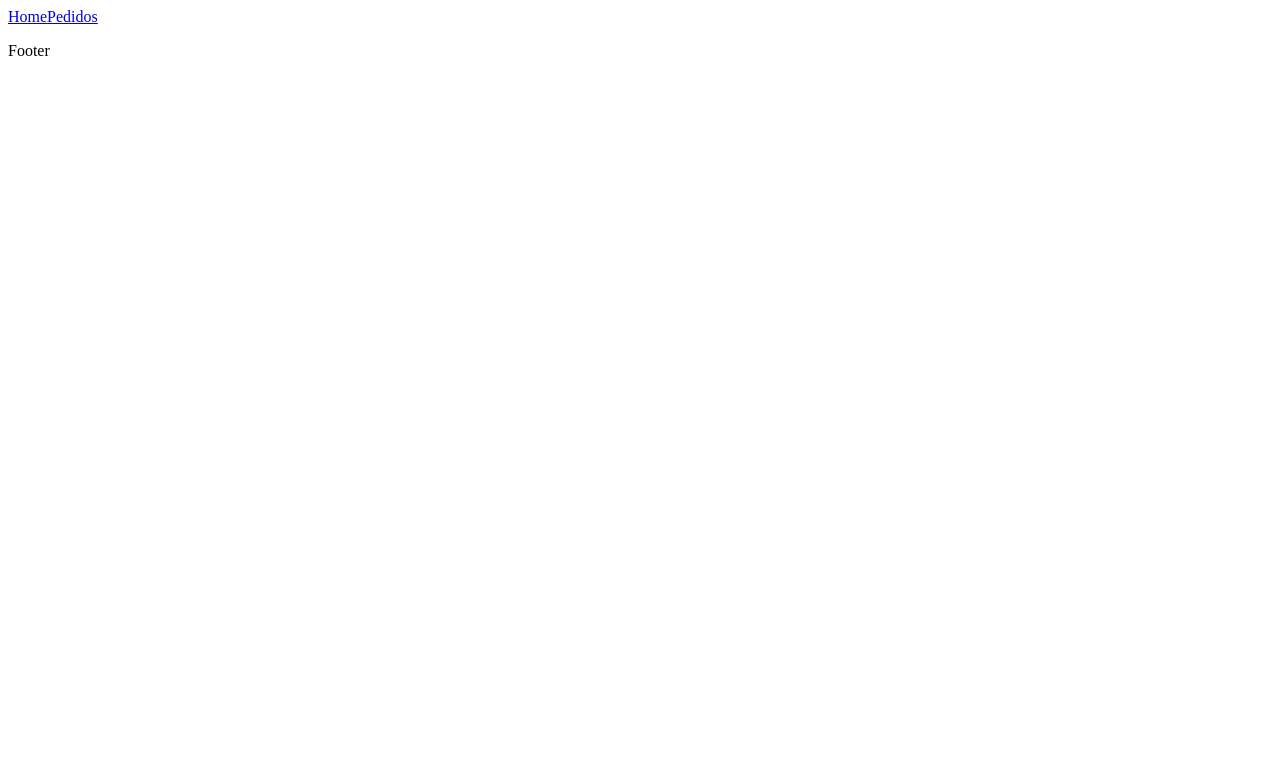
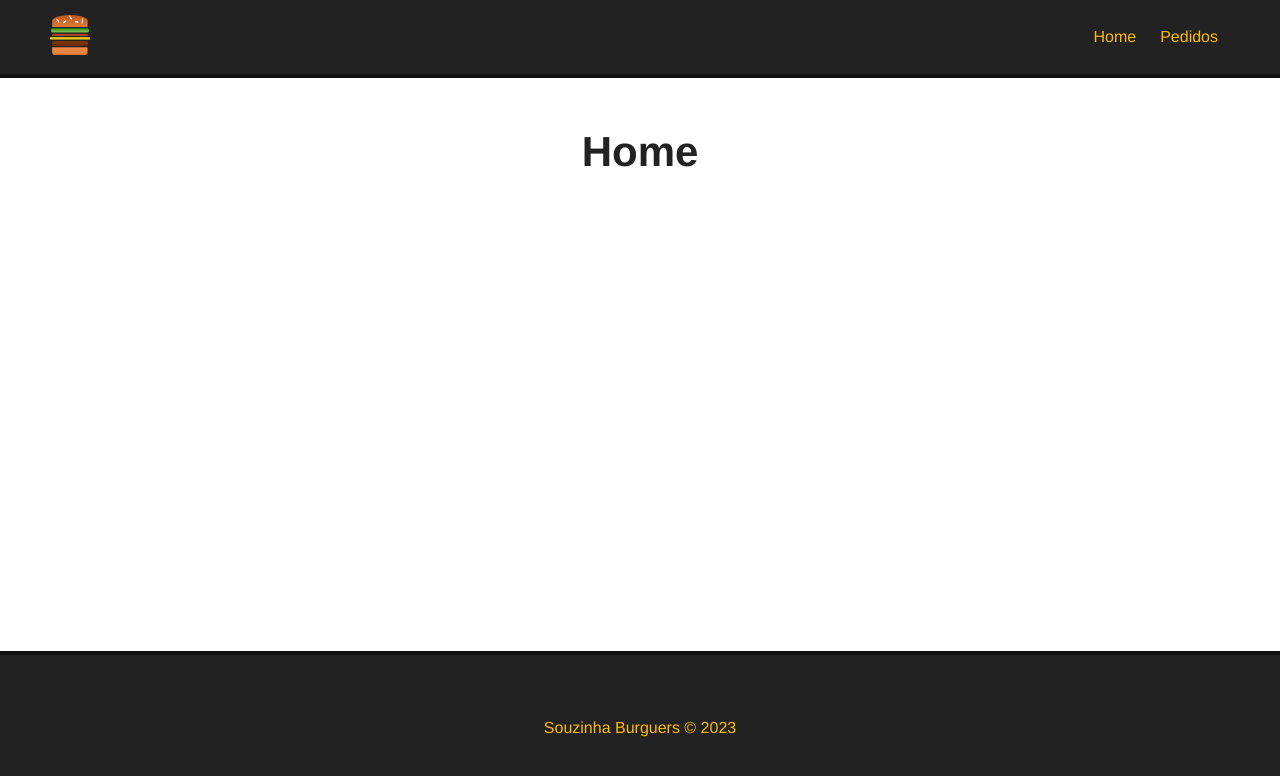
Before and after one commit to gabriel-souza9/vue, a Vue app in the folder app_burguer/: page / in a window 1280 px wide. Shown: the top 776 px of the page. Built offline with nearby package versions, Linux system fonts and the light colour scheme.

Commit message:
feat: criando componentes

```diff
--- a/app_burguer/public/index.html
+++ b/app_burguer/public/index.html
@@ -5,7 +5,7 @@
     <meta http-equiv="X-UA-Compatible" content="IE=edge">
     <meta name="viewport" content="width=device-width,initial-scale=1.0">
     <link rel="icon" href="<%= BASE_URL %>favicon.ico">
-    <title>Burguer Souzinha</title>
+    <title>Souzinha Burguers</title>
   </head>
   <body>
     <noscript>
--- a/app_burguer/src/App.vue
+++ b/app_burguer/src/App.vue
@@ -1,5 +1,5 @@
 <template>
-  <Navbar />
+  <Navbar :logo="logo_src" :alt="app_name"/>
   <router-view/>
   <Footer />
 </template>
@@ -12,11 +12,35 @@
     components: {
       Navbar,
       Footer
+    },
+    data(){
+      return {
+        logo_src: "/img/logo.png",
+        app_name: "Souzinha Burguers"
+      }
     }
   }
 </script>
 
 
 <style>
+* {
+  margin: 0;
+  padding: 0;
+  font-family: Helvetica;
+  box-sizing: border-box;
+}
 
+.main-container {
+  margin: 50px;
+  min-height: calc(100vh - 77px - 250px);
+
+}
+
+h1{
+  text-align: center;
+  font-size: 42px;
+  margin-bottom: 30px;
+  color: #222;
+}
 </style>
--- a/app_burguer/src/components/Footer.vue
+++ b/app_burguer/src/components/Footer.vue
@@ -1,5 +1,7 @@
 <template>
-<p>Footer</p>
+    <footer id="footer">
+        <p>Souzinha Burguers &copy; 2023</p>
+    </footer>
 </template>
 
 <script>
@@ -7,3 +9,16 @@
         name: "Footer",
     }
 </script>
+
+<style scoped>
+    #footer {
+        height: 150px;
+        background-color: #222;
+        border-top: 4px solid #111;
+        color: #fcba03;
+        display: flex;
+        align-items: center;
+        justify-content: center;
+        width: 100%;
+    }
+</style>
--- a/app_burguer/src/components/Navbar.vue
+++ b/app_burguer/src/components/Navbar.vue
@@ -1,7 +1,7 @@
 <template>
-    <nav>
-        <router-link to="/">
-            <img src="" id="logo"/>
+    <nav id="nav">
+        <router-link to="/" id="logo-url">
+            <img :src="logo" :alt="alt" id="logo"/>
         </router-link>
         <router-link to="/">Home</router-link>
         <router-link to="/pedidos">Pedidos</router-link>
@@ -12,11 +12,40 @@
 <script>
 
     export default {
-        name: "Navbar"
+        name: "Navbar",
+        props: ["logo", "alt"]
     }
 
 </script>
 
 <style scoped>
+#nav{
+    background-color: #222;
+    border-bottom: 4px solid #111;
+    padding: 15px 50px;
+    display: flex;
+    justify-content: flex-end;
+    align-items: center;
+}
+
+#nav a {
+    color: #fcba03;
+    text-decoration: none;
+    margin: 12px;
+    transition: .8s;
+}
+#nav a:hover {
+    color: #fff;
+}
+
+#nav #logo-url {
+    margin: auto;
+    margin-left: 0;
+}
+
+#logo {
+    height: 40px;
+    width: 40px;
+}
 
 </style>
--- a/app_burguer/src/views/HomeView.vue
+++ b/app_burguer/src/views/HomeView.vue
@@ -1,6 +1,6 @@
 <template>
-  <div class="home">
-
+  <div class="main-container">
+    <h1>Home</h1>
   </div>
 </template>
 
--- a/app_burguer/src/views/OrdersView.vue
+++ b/app_burguer/src/views/OrdersView.vue
@@ -1,5 +1,5 @@
 <template>
-  <div class="about">
+  <div class="main-container">
     <h1>Pedidos</h1>
   </div>
 </template>
```
Also changed, not shown: app_burguer/public/img/logo.png (renamed from app_burguer/public/img/burger-logo.png).
